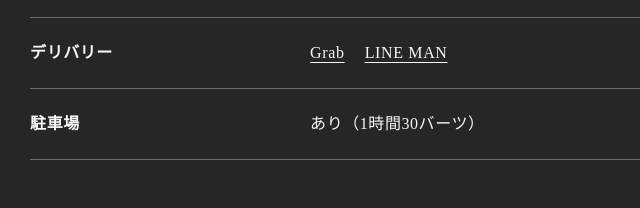
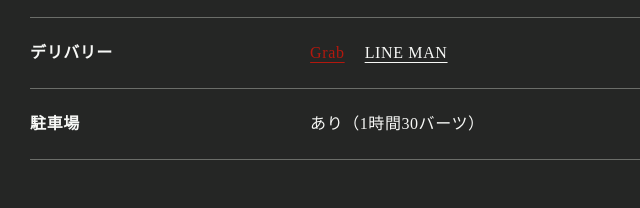
Before and after one commit to khaw-niaw/menlabo-pattaya, a plain HTML site: page index.html in a window 1280 px wide. In both pictures the pointer is over the link "Grab". Shown: the part 7508-7716 px from the top of the page, 39-679 px from the left. Drawn offline with Linux system fonts and the light colour scheme; a web font is replaced by a local one.

Commit message:
デリバリーのボタンを塗りにし、マウスを乗せると赤に
Co-Authored-By: Claude Opus 5.5 <noreply@anthropic.com>

```diff
--- a/assets/css/style.css
+++ b/assets/css/style.css
@@ -2884,16 +2884,20 @@ html[lang="th"] .hero__message {
   align-items: center;
   min-height: 44px;
   padding: 0 18px;
-  border: 1px solid var(--line);
+  border: 1px solid var(--ink);
+  color: var(--paper);
+  background: var(--ink);
   font-size: 16px;
   letter-spacing: 0.04em;
   text-decoration: none;
   transition: border-color 200ms ease, background-color 200ms ease;
 }
 
+/* 2026-11-17 ちえと指示：押せると分かるよう塗りのボタンにし、マウスを乗せると店の赤に変わる */
 .delivery-link:hover,
 .delivery-link:focus-visible {
-  border-color: var(--ink);
+  border-color: var(--accent);
+  background: var(--accent);
 }
 
 .delivery-links {
@@ -2911,9 +2915,17 @@ html[lang="th"] .hero__message {
   min-height: 0;
   padding: 0;
   border: 0;
+  color: inherit;
+  background: none;
   text-decoration: underline;
   text-decoration-thickness: 1px;
   text-underline-offset: 0.25em;
+}
+
+.delivery-links .delivery-link:hover,
+.delivery-links .delivery-link:focus-visible {
+  color: var(--accent);
+  background: none;
 }
 
 /* 2026-11-17 ラーメンページ（/ramen）。MENLABOについてのページの部品（ヒーロー・物語・こだわり）を使い、足りない所だけここで決める */
```
